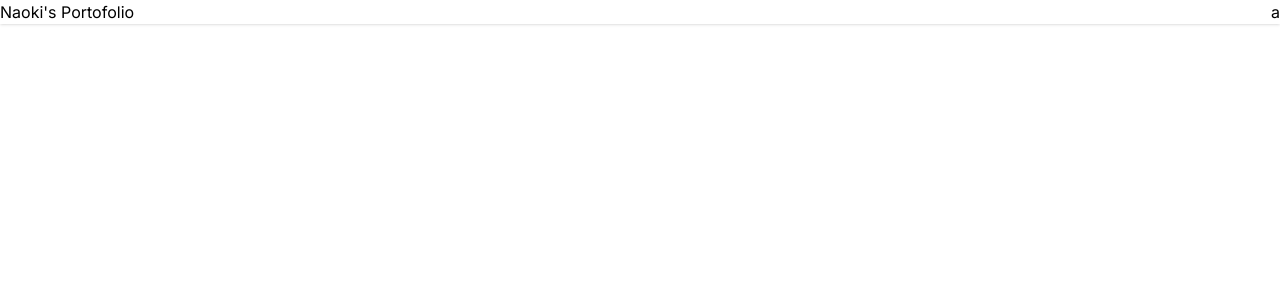
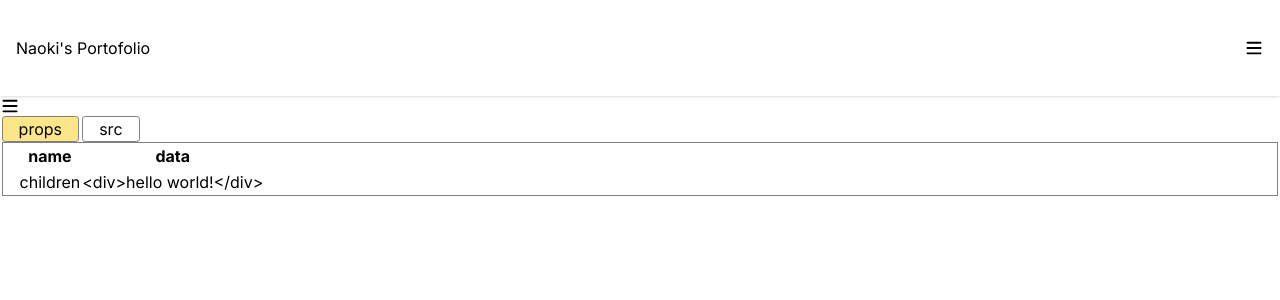
Before and after one commit to NeverPlayTEKKEN/portofolio, a Next.js app: page / in a window 1280 px wide. Shown: the top 300 px of the page. Built offline with nearby package versions, Linux system fonts and the light colour scheme.

Commit message:
make CarouselItem

```diff
--- a/package.json
+++ b/package.json
@@ -9,9 +9,11 @@
     "lint": "next lint"
   },
   "dependencies": {
+    "@heroicons/react": "^2.2.0",
     "next": "15.1.2",
     "react": "^19.0.0",
     "react-dom": "^19.0.0",
+    "react-syntax-highlighter": "^15.6.1",
     "sass": "^1.83.0"
   },
   "devDependencies": {
@@ -19,6 +21,7 @@
     "@types/node": "^20",
     "@types/react": "^19",
     "@types/react-dom": "^19",
+    "@types/react-syntax-highlighter": "^15.5.13",
     "eslint": "^9",
     "eslint-config-next": "15.1.2",
     "postcss": "^8",
--- a/src/app/component/header/styles/Hamburger.module.scss
+++ /dev/null
@@ -1,7 +0,0 @@
-@use "../../../styles/breakpoint.module.scss" as bp;
-
-.navItems {
-    position: fixed;
-    top: 20px;
-    right: 50px;
-}
--- a/src/app/component/header/styles/Header.module.scss
+++ /dev/null
@@ -1,16 +0,0 @@
-@use "../../../styles/breakpoint.module.scss" as bp;
-
-.headerContainer {
-    width: 100%;
-    box-shadow: 0 1px 3px 0 rgb(0 0 0 / 0.1), 0 1px 2px -1px rgb(0 0 0 / 0.1);
-    display: flex;
-
-    .tittleContainer {
-        width: 50%
-    }
-    .linkContainer {
-        display: flex;
-        justify-content: flex-end;
-        width: 50%;
-    }
-}
--- a/src/app/page.tsx
+++ b/src/app/page.tsx
@@ -1,10 +1,55 @@
-import Header from "./component/header/Header";
+import { Header } from "@/components/header/Header";
+import { CarouselItem } from "@/components/carousel/CarouselItem";
+import { Hamburger } from "@/components/header/Hamburger";
 
 export default function Home() {
 
   return (
     <div>
       <Header tittle="Naoki's Portofolio"/>
+      <CarouselItem render={Hamburger} propslist={{children: <div>hello world!</div>}} isJSX={true} srccode={Hamburgersrc}/>
     </div>
   );
 }
+
+const Hamburgersrc = `
+'use client'
+
+import { useState, useEffect, useRef } from "react";
+import { Bars3Icon, XMarkIcon } from "@heroicons/react/16/solid";
+import { JSX } from "react/jsx-dev-runtime";
+
+
+export const Hamburger = (props: {children: JSX.Element}) => {
+
+    const [isMenuVisible, setIsMenuVisible] = useState(false);
+    const ref = useRef<HTMLDivElement>(null);
+
+    type onClickAwayType = (event: Event) => void
+
+    const onClickAway: onClickAwayType = (event: Event) => {
+        // ここの型アサーションがなんか怖いから変えたいが良い方法がない
+        ref.current && !ref.current.contains(event.target as Node) && setIsMenuVisible(false)
+    };
+
+    useEffect(()=>{
+        document.addEventListener("mousedown", onClickAway);
+        document.addEventListener("touchstart", onClickAway);
+
+        return (()=>{
+            document.removeEventListener("mousedown", onClickAway);
+            document.removeEventListener("touchstart", onClickAway);
+        })
+    },[]);
+
+    return (
+        <div ref={ref}>
+            <div onClick={()=>{setIsMenuVisible(!isMenuVisible)}}>{isMenuVisible ? (<XMarkIcon className="w-5 h-5" />):(<Bars3Icon className="w-5 h-5"/>)}</div>
+            {isMenuVisible ? (props.children):(<></>)}
+        </div>
+    )
+}
+
+
+
+`
--- /dev/null
+++ b/src/components/carousel/Carousel.tsx
@@ -0,0 +1,5 @@
+export const Carousel = () => {
+    return (
+        <></>
+    )
+}
--- /dev/null
+++ b/src/components/carousel/CarouselItem.tsx
@@ -0,0 +1,49 @@
+'use client'
+
+import SyntaxHighlighter from "react-syntax-highlighter";
+import { docco } from "react-syntax-highlighter/dist/esm/styles/hljs";
+import { Tab } from "../tab/Tab";
+import { ReactElement } from "react";
+import ReactDOMServer from 'react-dom/server';
+
+type CarouselItemProps = {
+    render: (props:any) => ReactElement;
+    propslist ?: {
+        [key:string] : any;
+    };
+    isJSX ?: boolean;
+    srccode: string;
+}
+
+
+export const CarouselItem = (props: CarouselItemProps) => {
+
+    const { propslist, isJSX=false, srccode } = props
+
+    return (
+        <div>
+            <div>
+                {props.render(propslist)}
+            </div>
+            <div>
+                <Tab
+                    labels={["props", "src"]}
+                    contents={[
+                        <table>
+                            <tr><th>name</th><th>data</th></tr>
+                            {propslist && Object.keys(propslist).map((key, index)=>
+                                <tr>
+                                    <td>{key}</td>
+                                    <td style={{ whiteSpace: 'pre-wrap' }}>{
+                                        isJSX && ReactDOMServer.renderToStaticMarkup(propslist[key])
+                                    }</td>
+                                </tr>
+                            )}
+
+                        </table>,
+                        <SyntaxHighlighter language="typescript" style={docco} customStyle={{fontSize: "12px"}}>{srccode}</SyntaxHighlighter>
+                    ]} />
+            </div>
+        </div>
+    )
+}
--- a/src/app/component/header/Hamburger.tsx
+++ b/src/components/header/Hamburger.tsx
@@ -1,9 +1,11 @@
 'use client'
 
 import { useState, useEffect, useRef } from "react";
-import styles from "./styles/Hamburger.module.scss";
+import { Bars3Icon, XMarkIcon } from "@heroicons/react/16/solid";
+import { JSX } from "react/jsx-dev-runtime";
 
-export const Hamburger = () => {
+
+export const Hamburger = (props: {children: JSX.Element}) => {
 
     const [isMenuVisible, setIsMenuVisible] = useState(false);
     const ref = useRef<HTMLDivElement>(null);
@@ -27,16 +29,8 @@ export const Hamburger = () => {
 
     return (
         <div ref={ref}>
-            <div onClick={()=>{setIsMenuVisible(!isMenuVisible)}}>{isMenuVisible ? ("×"):("a")}</div>
-            {isMenuVisible ? (<NavItems />):(<></>)}
+            <div onClick={()=>{setIsMenuVisible(!isMenuVisible)}}>{isMenuVisible ? (<XMarkIcon className="w-5 h-5" />):(<Bars3Icon className="w-5 h-5"/>)}</div>
+            {isMenuVisible ? (props.children):(<></>)}
         </div>
     )
 }
-
-
-const NavItems = () => {
-
-    return (
-        <nav className={styles.navItems}>Hello world!</nav>
-    )
-}
--- a/src/app/component/header/Header.tsx
+++ b/src/components/header/Header.tsx
@@ -5,8 +5,8 @@ type HeaderProps = {
     tittle: string;
 }
 
-const Header = (props:HeaderProps) => {
-    const {tittle} = props;
+export const Header = (props:HeaderProps) => {
+    const { tittle } = props;
 
     return (
         <div className={styles.headerContainer}>
@@ -14,9 +14,17 @@ const Header = (props:HeaderProps) => {
                 <h1>{tittle}</h1>
             </div>
             <div className={styles.linkContainer}>
-                <Hamburger />
+                <Hamburger>
+                    <NavItems />
+                </Hamburger>
             </div>
         </div>
     )
 };
-export default Header;
+
+const NavItems = () => {
+
+    return (
+        <nav className={styles.navItems}>Hello world!</nav>
+    )
+}
--- /dev/null
+++ b/src/components/header/styles/Header.module.scss
@@ -0,0 +1,48 @@
+@use "../../../app/styles/breakpoint.module.scss" as bp;
+
+.headerContainer {
+    height: 3rem;
+    @include bp.breakPoint("sm") {
+        height: 4rem;
+    }
+    @include bp.breakPoint("lg") {
+        height: 5rem;
+    }
+    @include bp.breakPoint("xl") {
+        height: 6rem;
+    }
+    width: 100%;
+    box-shadow: 0 1px 3px 0 rgb(0 0 0 / 0.1), 0 1px 2px -1px rgb(0 0 0 / 0.1);
+    display: flex;
+    align-items: center;
+
+
+    .tittleContainer {
+        width: 50%;
+        padding-left: 1rem;
+    }
+    .linkContainer {
+        padding-right: 1rem;
+        display: flex;
+        justify-content: flex-end;
+        width: 50%;
+    }
+}
+
+
+
+.navItems {
+    position: fixed;
+    width: 10rem;
+    top: 3rem;
+    @include bp.breakPoint("sm") {
+        top: 4rem;
+    }
+    @include bp.breakPoint("lg") {
+        top: 5rem;
+    }
+    @include bp.breakPoint("xl") {
+        top: 6rem;
+    }
+    right: 0;
+}
--- /dev/null
+++ b/src/components/tab/Tab.tsx
@@ -0,0 +1,28 @@
+'use client'
+import { ReactNode, useState } from "react";
+import styles from "./styles/tab.module.scss";
+
+type TabProps = {
+    labels: string[];
+    contents: ReactNode[];
+}
+
+export const Tab = (props: TabProps) => {
+    const [viewIndex, setViewIndex ] = useState<number>(1);
+
+    return (
+        <div>
+            <div>
+                {props.labels.map((label, index)=>
+                    <button
+                        onClick={() => {setViewIndex(index + 1)}}
+                        className={viewIndex===index+1 ? styles.activeButton : styles.button }
+                    >{label}</button>
+                )}
+            </div>
+            <div className={styles.content}>
+                {props.contents[viewIndex - 1]}
+            </div>
+        </div>
+    )
+}
--- /dev/null
+++ b/src/components/tab/styles/tab.module.scss
@@ -0,0 +1,20 @@
+.button {
+    padding: 0 1rem 0 1rem;
+    margin:0 0.1rem 0 0.1rem;
+    border: 1px solid gray;
+    border-radius: 0.2rem;
+}
+
+.activeButton {
+    padding: 0 1rem 0 1rem;
+    margin:0 0.1rem 0 0.1rem;
+    border: 1px solid gray;
+    border-radius: 0.2rem;
+    background: #fde68a;
+}
+
+.content {
+    margin:0 0.1rem 0 0.1rem;
+    padding: 0 1rem 0 1rem;
+    border: 1px solid gray;
+}
```
Also changed, not shown: 1 other file (tests, documents, lock files or other folders).
